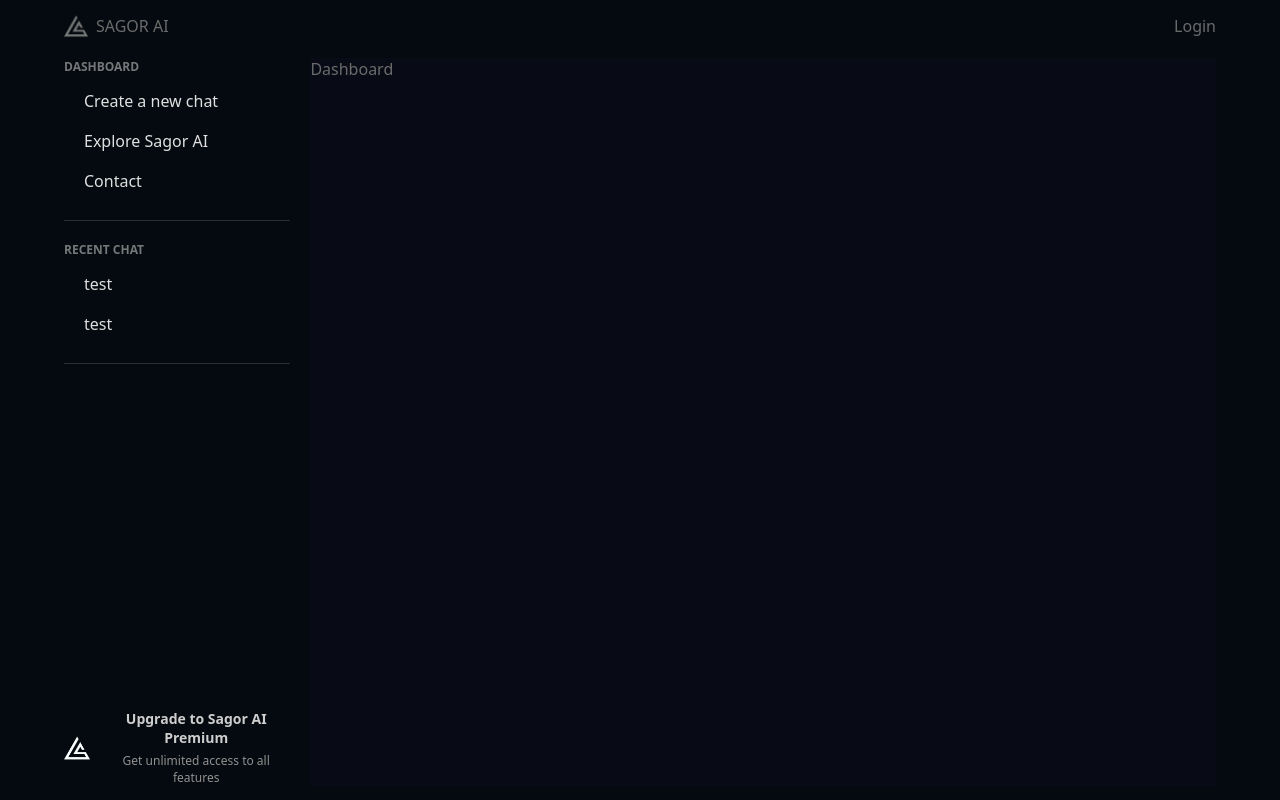
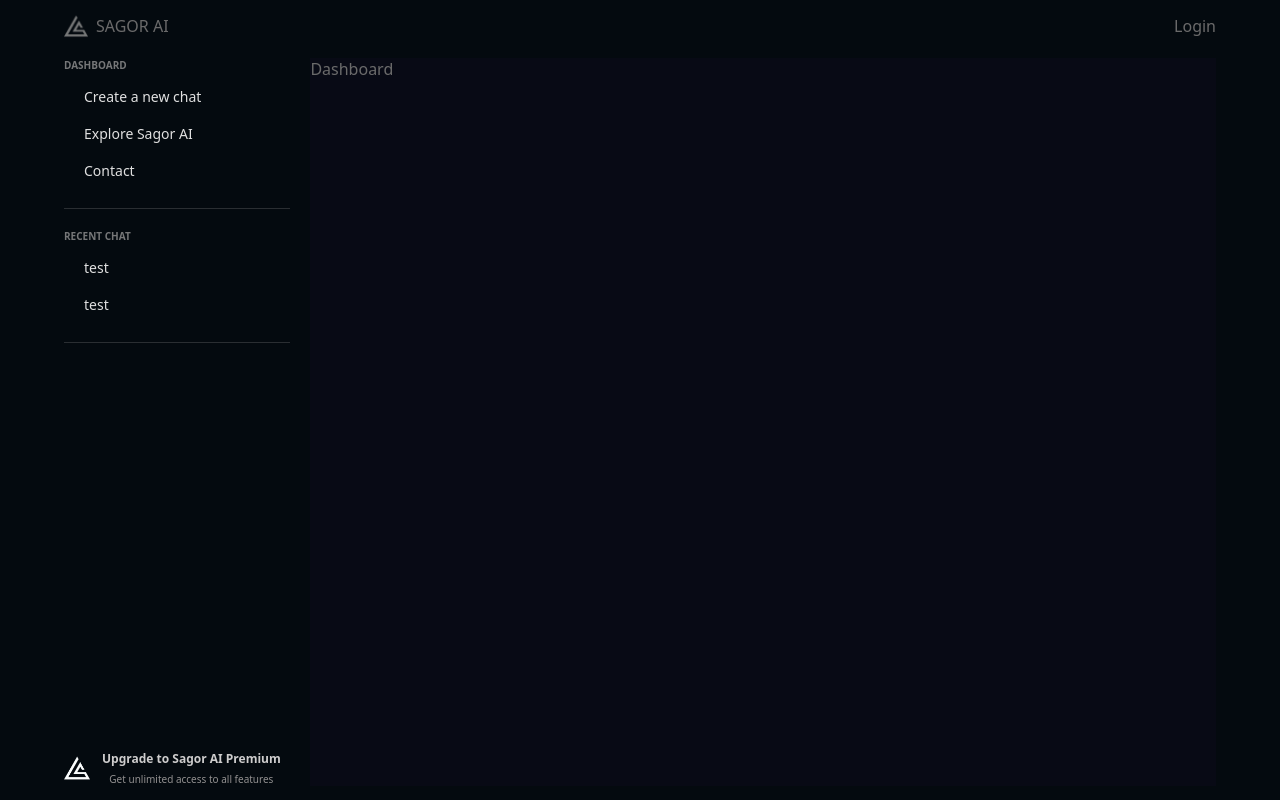
Before and after one commit to robiulsagor/sagor-ai-with-mern, a React (Vite) app: page /dashboard in a window 1280 px wide. Built offline with nearby package versions, Linux system fonts and the light colour scheme.

Commit message:
small css fixed

```diff
--- a/src/pages/dashboard/dashboardMenu.css
+++ b/src/pages/dashboard/dashboardMenu.css
@@ -14,6 +14,8 @@
   z-index: 100;
   padding: 3px;
   border-radius: 2px;
+  /* box-shadow: 5px 6px #ccc #eeee; */
+  box-shadow: 0px 1px 10px rgba(123, 123, 123, 0.749);
 
   span {
     flex: 1;
@@ -76,7 +78,7 @@
 
       span {
         text-transform: uppercase;
-        font-size: 12px;
+        font-size: 10px;
         font-weight: 700;
         color: #9b9b9bc0;
         margin-bottom: 5px;
@@ -87,6 +89,7 @@
         margin-left: 8px;
         padding: 8px 12px;
         border-radius: 10px;
+        font-size: 14px;
 
         &:hover {
           background: #8787872a;
@@ -114,12 +117,12 @@
       gap: 5px;
 
       p:nth-child(1) {
-        font-size: 14px;
+        font-size: 12px;
         font-weight: 700;
         color: #cecdcd;
       }
       p:nth-child(2) {
-        font-size: 12px;
+        font-size: 10px;
         font-weight: 500;
         color: #939191;
       }
```
